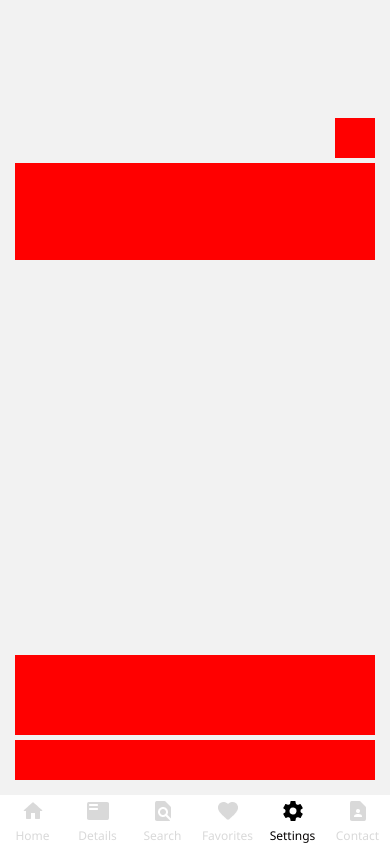
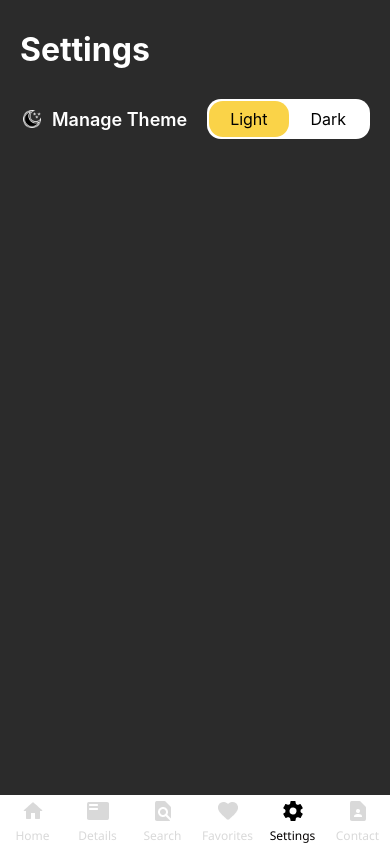
Before and after one commit to Aakash-Bhalani-GeorgianCollege/FirstApp, a React Native app in the folder FirstApp/: screen /Settings in a window 390 px wide. Built offline with nearby package versions, Linux system fonts and the light colour scheme.

Commit message:
added settings screen

```diff
--- a/FirstApp/App.tsx
+++ b/FirstApp/App.tsx
@@ -1,4 +1,4 @@
-import { SafeAreaView, StyleSheet, View } from 'react-native';
+import { SafeAreaView, StyleSheet } from 'react-native';
 import TabNavigator from './TabNavigator';
 import { LIGHT_COLORS } from './src/styles/Colors';
 
--- a/FirstApp/TabNavigator.tsx
+++ b/FirstApp/TabNavigator.tsx
@@ -3,13 +3,13 @@ import { createBottomTabNavigator } from '@react-navigation/bottom-tabs';
 import { NavigationContainer } from '@react-navigation/native';
 import { Image } from 'react-native';
 import * as Font from 'expo-font';
-import SettingsPage from './src/components/SettingsPage';
+import SettingsScreen from './src/screens/SettingsScreen';
 import HomePage from './src/components/HomePage';
 import FavoriteScreen from './src/screens/FavoriteScreen';
 import CityWeatherDetails from './src/components/CityWeatherDetails/CityWeatherDetails';
 import Contact from './src/components/Contact';
 import { LIGHT_COLORS } from './src/styles/Colors';
-import SearchWeather from './src/components/Searchweather';
+import SearchWeather from './src/components/SearchWeather';
 import Onbording from './src/screens/Onbording';
 
 
@@ -109,7 +109,7 @@ const TabNavigator = () => {
         />
         <Tab.Screen
           name="Settings"
-          component={SettingsPage}
+          component={SettingsScreen}
           options={{
             tabBarIcon: ({ color }) => (
               <Image
--- /dev/null
+++ b/FirstApp/src/components/SegmentedControl.tsx
@@ -0,0 +1,63 @@
+import React, { useState } from 'react';
+import { View, TouchableOpacity, Text, StyleSheet } from 'react-native';
+import { DARK_COLORS } from '../styles/Colors';
+
+interface SegmentedControlProps {
+  values: string[];
+  onChange: (selectedIndex: number) => void;
+}
+
+const SegmentedControl: React.FC<SegmentedControlProps> = ({ values, onChange }) => {
+  const [selectedIndex, setSelectedIndex] = useState(0);
+
+  const handlePress = (index: number) => {
+    setSelectedIndex(index);
+    onChange(index);
+  };
+
+  return (
+    <View style={styles.container}>
+      {values.map((value, index) => (
+        <TouchableOpacity
+          key={index}
+          style={[styles.item, index === selectedIndex && styles.selectedItem]}
+          onPress={() => handlePress(index)}
+          activeOpacity={0.8}
+        >
+          <Text style={[styles.text, index === selectedIndex && styles.selectedText]}>
+            {value}
+          </Text>
+        </TouchableOpacity>
+      ))}
+    </View>
+  );
+};
+
+const styles = StyleSheet.create({
+  container: {
+    flexDirection: 'row',
+    justifyContent: 'center',
+    alignItems: 'center',
+    backgroundColor: DARK_COLORS.SECONDARY_BACKGROUND_COLOR,
+    borderRadius: 14,
+    padding: 2,
+  },
+  item: {
+    flex: 1,
+    alignItems: 'center',
+    paddingVertical: 8,
+    borderRadius: 14,
+  },
+  selectedItem: {
+    backgroundColor: DARK_COLORS.PRIMARY_COLOR,
+  },
+  text: {
+    color: DARK_COLORS.SECONDARY_TEXT_COLOR,
+    fontSize: 16,
+  },
+  selectedText: {
+    color: DARK_COLORS.SECONDARY_TEXT_COLOR,
+  },
+});
+
+export default SegmentedControl;
--- a/FirstApp/src/components/SettingsPage.tsx
+++ /dev/null
@@ -1,58 +0,0 @@
-import { SafeAreaView, View, Text, StyleSheet } from "react-native"
-
-const SettingsPage = ()=> {
-    return (
-        <SafeAreaView style = {styles.wrapper}>
-            <View style = {[styles.primary, styles.box1]}>
-               <View style = {styles.box1_1}/>
-               <View style = {styles.box1_2}/>
-            </View>
-            <View style = {[styles.primary, styles.box2]}>
-                <View style = {styles.box2_1}/>
-               <View style = {styles.box2_2}/>
-            </View>
-        </SafeAreaView>
-    )
-}
-
-const styles = StyleSheet.create({
-    wrapper: {
-        flex: 1,
-        flexDirection: 'column'
-    },
-    primary: {
-        padding: 15
-    },
-    box1: {
-        flex: 1,
-        justifyContent: 'flex-end'
-    },
-    box1_1: {
-        width: 40,
-        height: 40,
-        marginTop: 5,
-        backgroundColor: 'red',
-        alignSelf: 'flex-end'
-    },
-    box1_2: {
-        flex: 0.5,
-        marginTop: 5,
-        backgroundColor: 'red'
-    },
-    box2: {
-        flex: 2,
-        justifyContent: 'flex-end'
-    },
-    box2_1: {
-        height: 80,
-        marginTop: 5,
-        backgroundColor: 'red'
-    },
-    box2_2: {
-        height: 40,
-        marginTop: 5,
-        backgroundColor: 'red'
-    }
-})
-
-export default SettingsPage
--- /dev/null
+++ b/FirstApp/src/screens/SettingsScreen.tsx
@@ -0,0 +1,71 @@
+import React, { useState } from 'react';
+import { View, Text, StyleSheet, Image } from 'react-native';
+import SegmentedControl from '../components/SegmentedControl';
+import { DARK_COLORS } from '../styles/Colors';
+
+interface SettingsScreenProps {}
+
+const SettingsScreen: React.FC<SettingsScreenProps> = () => {
+  const [themeIndex, setThemeIndex] = useState(0);
+  const themes = ['Light', 'Dark'];
+
+  const handleThemeChange = (selectedIndex: number) => {
+    setThemeIndex(selectedIndex);
+    // TODO: - Implement theme change logic
+  };
+
+  return (
+    <View style={styles.container}>
+      <Text style={styles.heading}>Settings</Text>
+      <View style={styles.themeContainer}>
+      <Image
+          source={require('../../assets/manage-theme.png')}
+          style={styles.icon}
+          resizeMode="contain"
+        />
+        <Text style={styles.manageThemeLabel}>Manage Theme</Text>
+        <View style={styles.segmentedControlContainer}>
+          <SegmentedControl values={themes} onChange={handleThemeChange} />
+        </View>
+      </View>
+    </View>
+  );
+};
+
+const styles = StyleSheet.create({
+  container: {
+    flex: 1,
+    backgroundColor: DARK_COLORS.PRIMARY_BACKGROUND_COLOR,
+  },
+  heading: {
+    color: DARK_COLORS.PRIMARY_TEXT_COLOR,
+    fontSize: 32,
+    paddingVertical: 30,
+    paddingHorizontal: 20,
+    fontWeight: "bold",
+  },
+  themeContainer: {
+    flexDirection: 'row',
+    alignItems: 'center',
+    justifyContent: 'center',
+    paddingHorizontal: 20,
+    marginBottom: 24,
+  },
+  icon: {
+    width: 24,
+    height: 24,
+    marginRight: 8,
+  },
+  manageThemeLabel: {
+    color: DARK_COLORS.PRIMARY_TEXT_COLOR,
+    fontSize: 18,
+    fontWeight: "600",
+    marginRight: 20
+  },
+  segmentedControlContainer: {
+    flex: 1,
+    maxWidth: 300,
+  }
+});
+
+export default SettingsScreen;
--- a/FirstApp/src/styles/Colors.js
+++ b/FirstApp/src/styles/Colors.js
@@ -3,7 +3,7 @@ export const DARK_COLORS = {
     PRIMARY_COLOR: "#FAD348",
     SECONDARY_COLOR: "#000000",
     TERTIARY_COLOR: "#D9D9D9",
-    PRIMARY_TEXT_COLOR: "#040100",
+    PRIMARY_TEXT_COLOR: "#FFFFFF",
     SECONDARY_TEXT_COLOR: "#000000",
     TERTIARY_TEXT_COLOR: "#D9D9D9",
     PRIMARY_BACKGROUND_COLOR: "#2B2B2B",
```
Also changed, not shown: FirstApp/assets/manage-theme.png (added).
